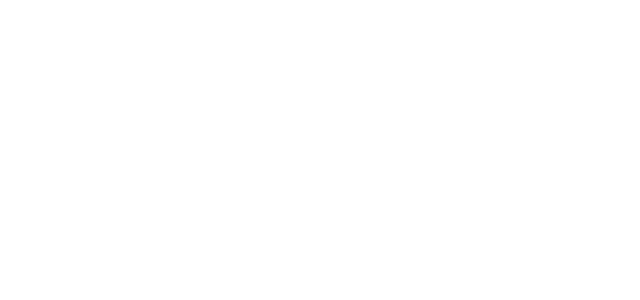
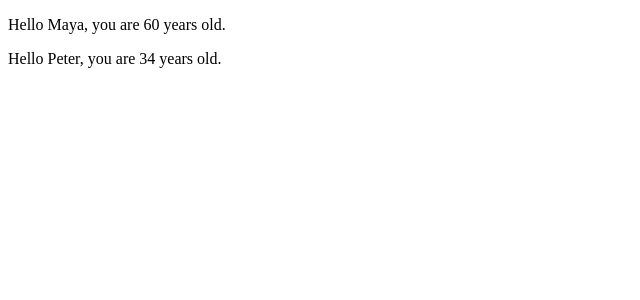
Before and after one commit to norbertcsipak/react-intro-part1, a React (Create React App) app: page / in a window 1280 px wide. Shown: the top 300 px of the page, without its empty margins (0-640 px from the left). Built offline with nearby package versions, Linux system fonts and the light colour scheme.

Commit message:
greeting a person and presenting their age by passing props to the function Greetings

```diff
--- a/src/App.js
+++ b/src/App.js
@@ -1,13 +1,15 @@
 import JavaScriptPractice from "./components/JavaScriptPractice/JavaScriptPractice";
 // using props to pass a value from a function to render in the app
 // props are initialised in App where th ecomponent is rendered
-// function Greetings(props) {
-//   return(
-//     <div>
-//       <p>Hello {props.name}</p>
-//     </div>
-//   )
-// }
+function Greetings(props) {
+  return(
+    <div>
+      <p>
+        Hello {props.name}, you are {props.age} years old.
+      </p>
+    </div>
+  )
+}
 
 // function Footer() {
 //   return(
@@ -39,6 +41,8 @@
 //   )
 // }
 
+
+
 function App() {
   // const course = 'Half Stack application development';
   // const parts = [
@@ -56,6 +60,10 @@
   //   }
   // ]
 
+
+  const name = 'Peter';
+  const age= 34;
+
   return (
     <div className="App">
       {/* <h1>Hello world, it is {now.toString()}</h1>
@@ -69,6 +77,8 @@
       <Content parts={this.parts.name} />
       <Total sum={this.parts.exercises[0] + this.parts.exercises[1] + this.parts.exercises[2]} /> */}
 
+      <Greetings name='Maya' age={26 + age} />
+      <Greetings name={name} age={age} />
     </div>
   );
 }
```
